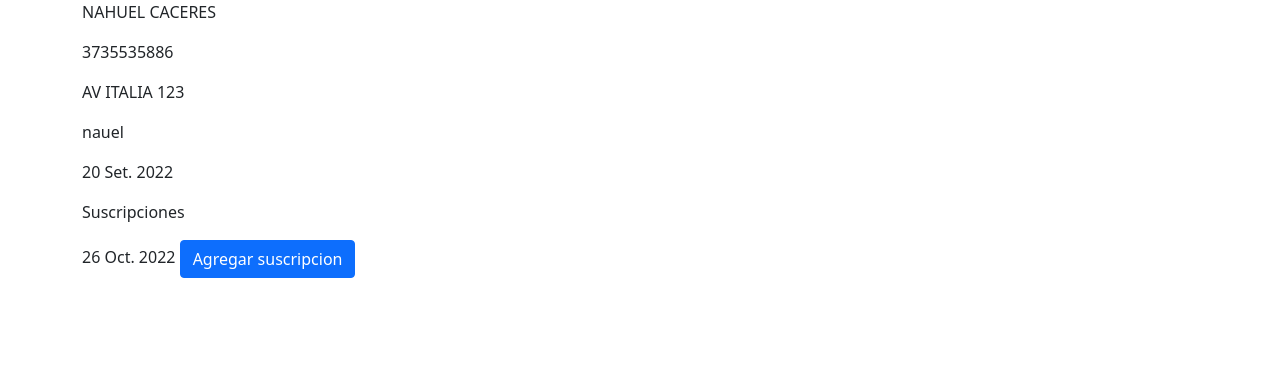
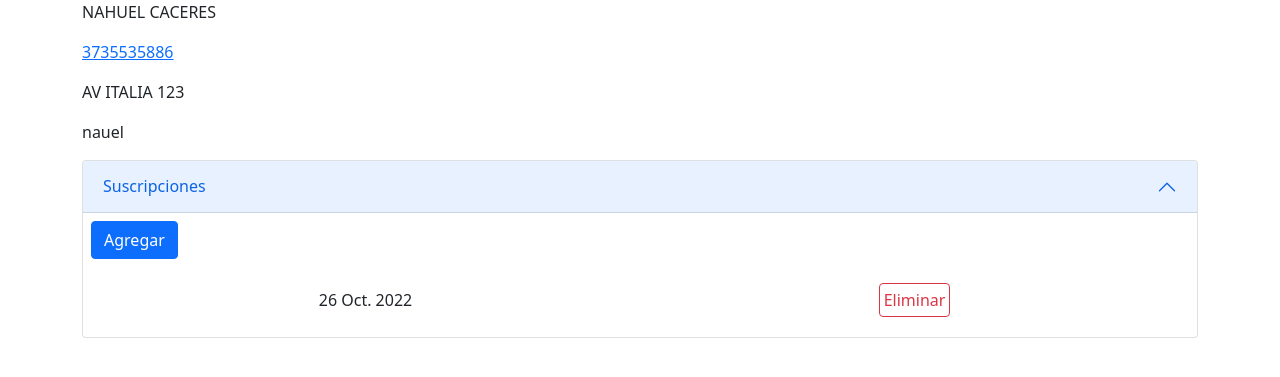
Before and after one commit to nahuelcacer/tv, a Django app: page /clientes/perfil/1 in a window 1280 px wide. Shown: the top 377 px of the page. Run offline with Django 4.2, Linux system fonts and the light colour scheme; data comes from the database, SQL or seed files in the repository; both versions use the stored data as it was after the commit; some libraries are stand-ins or nearby versions.

Commit message:
suscrpcion

```diff
--- a/apps/clientes/models.py
+++ b/apps/clientes/models.py
@@ -18,6 +18,7 @@ class Suscripcion(models.Model):
     dia_comienzo = models.DateField(null=True)
     dia_fin = models.DateField(null=True)
     cliente = models.ForeignKey(Cliente,on_delete=models.CASCADE,null=True)
+    register = models.DateTimeField(auto_now=True, null=True)
 
 
 
--- a/apps/clientes/urls.py
+++ b/apps/clientes/urls.py
@@ -1,5 +1,5 @@
 from django.urls import path,include
-from .views import addCliente, perfilCliente, viewCliente
+from .views import addCliente, perfilCliente, removerSuscripcion, viewCliente
 from . import views
 app_name = 'apps.clientes'
 
@@ -7,5 +7,7 @@ urlpatterns = [
     path('add/',addCliente.as_view(), name="add"),
     path('listar/', viewCliente.as_view(), name='listar'),
     path('perfil/<int:id>',perfilCliente.as_view(), name='perfil'),
-    path('perfil/addsuscripcion/<int:id>', views.agregarSuscripcion , name='susc')
+    path('perfil/addsuscripcion/<int:id>', views.agregarSuscripcion , name='susc'),
+    path('perfil/removesuscripcion/<int:id>', views.removerSuscripcion , name='remove')
+
 ]
--- a/apps/clientes/views.py
+++ b/apps/clientes/views.py
@@ -1,11 +1,11 @@
-from datetime import datetime
+from datetime import date, datetime
 from multiprocessing import context
 from django.shortcuts import render, redirect
 from django.views import View
 from apps.clientes.models import Cliente, Suscripcion
 from apps.clientes.forms import formCliente
 import datetime
-
+from apps.clientes.tools.queries import Queries
 class Clientes():
     """Crea objeto de clientes para enviar en el context"""
     def __init__(self,nombre,id,vencimiento):
@@ -47,7 +47,7 @@ class viewCliente(View):
     """Clase para listar clientes"""
     def get(self,request):
         cliente_dic = []
-        cliente = Cliente.objects.all()
+        cliente = Queries(Cliente).q_all()
         for i in cliente:
             if Suscripcion.objects.filter(cliente=i).count() > 0:
                 cliente_dic.append(Clientes(i.nombre,i.id,Suscripcion.objects.filter(cliente=i).latest('dia_fin').dia_fin))
@@ -61,7 +61,7 @@ class viewCliente(View):
 class perfilCliente(View):
     def get(self,request,id):
         cliente = Cliente.objects.get(id=id)
-        suscripciones = Suscripcion.objects.filter(cliente=cliente)
+        suscripciones = Suscripcion.objects.filter(cliente=cliente).order_by('-dia_fin')
         context = {
             'cliente':cliente,
             'suscripciones':suscripciones
@@ -72,8 +72,28 @@ class perfilCliente(View):
 def agregarSuscripcion(request, id):
     dia_comienzo = datetime.date.today()
     dia_fin = datetime.datetime.now() + datetime.timedelta(30)
-    susc = Suscripcion(cliente=Cliente.objects.get(id=id),dia_comienzo=dia_comienzo,dia_fin=dia_fin)
-    susc.save()
+    cl = Queries(Cliente).q_get(id)
+    susc = Queries(Suscripcion).q_filter(cl)
+    hoy = datetime.date.today()
+    if susc:
+        last_suscripcion = susc.latest('dia_fin').dia_fin
+        Suscripcion(cliente=cl,dia_comienzo=last_suscripcion,dia_fin=last_suscripcion+datetime.timedelta(31)).save()
+    else:
+        print("add new suscription")
+        Suscripcion(cliente=cl,dia_comienzo=dia_comienzo,dia_fin=dia_fin).save()
+    # if hoy.getDate() > last_suscripcion.getDate() or hoy.getDate() == last_suscripcion.getDate():
+    #     print("Se puede agregar mes", hoy, last_suscripcion)
+    # else:
+    #     print('No se puede agregar mes')
+
+    # susc = Suscripcion(cliente=Cliente.objects.get(id=id),dia_comienzo=dia_comienzo,dia_fin=dia_fin)
+    # susc.save()
 
 
     return redirect('apps.clientes:listar')
+
+def removerSuscripcion(request,id):
+    susc = Suscripcion.objects.get(id=id)
+    susc.delete()
+    print(id, "has been removed")
+    return redirect('apps.clientes:listar')
--- a/templates/cliente/perfil.html
+++ b/templates/cliente/perfil.html
@@ -3,20 +3,44 @@
 {% load bootstrap3 %}
     <div class="container">
         <p>{{cliente.nombre}}</p>
-        <p>{{cliente.telefono}}</p>
+        <a href="tel:{{cliente.telefono}}"><p>{{cliente.telefono}}</p></a>
         <p>{{cliente.direccion}}</p>
         <p>{{cliente.usuario}}</p>
-        <p>{{cliente.fecha_de_alta}}</p>
     </div>
     <div class="container">
-        <p>Suscripciones</p>
-        {% for i in suscripciones %}
+        <div class="accordion" id="accordionExample">
+            <div class="accordion-item">
+              <h2 class="accordion-header" id="headingOne">
+                <button class="accordion-button" type="button" data-bs-toggle="collapse" data-bs-target="#collapseOne" aria-expanded="true" aria-controls="collapseOne">
+                    Suscripciones
+                </button>
+                </h2>
+                <div id="collapseOne" class="accordion-collapse collapse show" aria-labelledby="headingOne" data-bs-parent="#accordionExample">
+                    <a href="{% url 'apps.clientes:susc' cliente.id %}">
+                        <button class="btn btn-primary m-2" value="Agregar suscripcion">Agregar</button>
+                    </a>
+                    <div class="accordion-body">
+                        {% for i in suscripciones %}
+                        <div class="row mb-1" style="justify-content: center;
+                        align-items: center;
+                        text-align: center;">
+                            <div class="col">
+                                {{i.dia_fin}}
+                            </div>
+                            <div class="col">
 
-            {{i.dia_fin}}
+                                <a href="{% url 'apps.clientes:remove' i.id %}">
+                                    <button class="btn btn-outline-danger p-1">Eliminar</button>
+                                </a>
+                            </div>
 
-        {% endfor %}
-        <a href="{% url 'apps.clientes:susc' cliente.id %}">
-            <button class="btn btn-primary" value="Agregar suscripcion">Agregar suscripcion</button>
-        </a>
+                        </div>
+                        {%endfor%}
+
+                    </div>
+                  </div>
+            </div>
+         </div>
+
     </div>
 {% endblock %}
```
Also changed, not shown: apps/clientes/tools/queries.py (added, +15 -0 lines), apps/clientes/migrations/0002_suscripcion_register.py (added), db.sqlite3.
